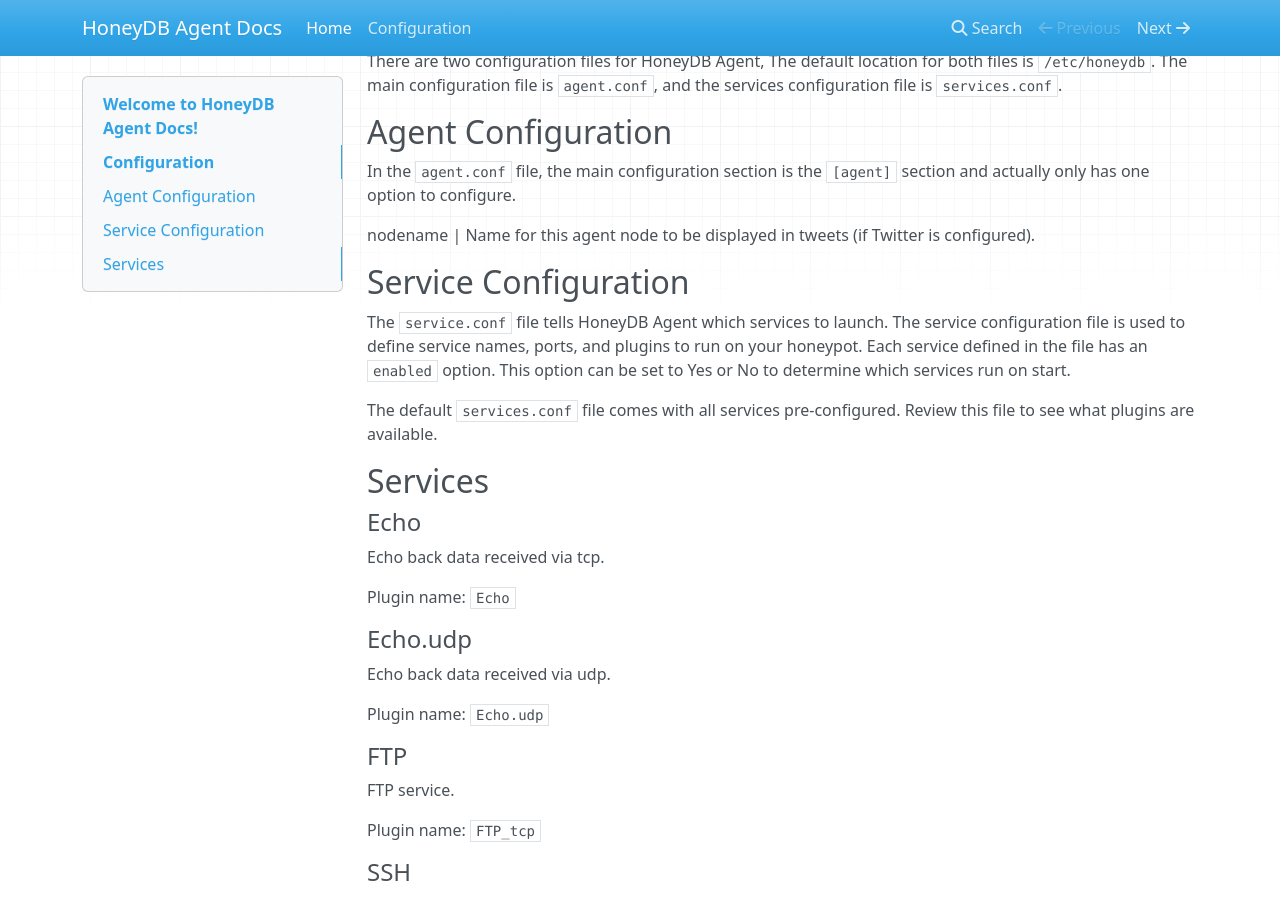
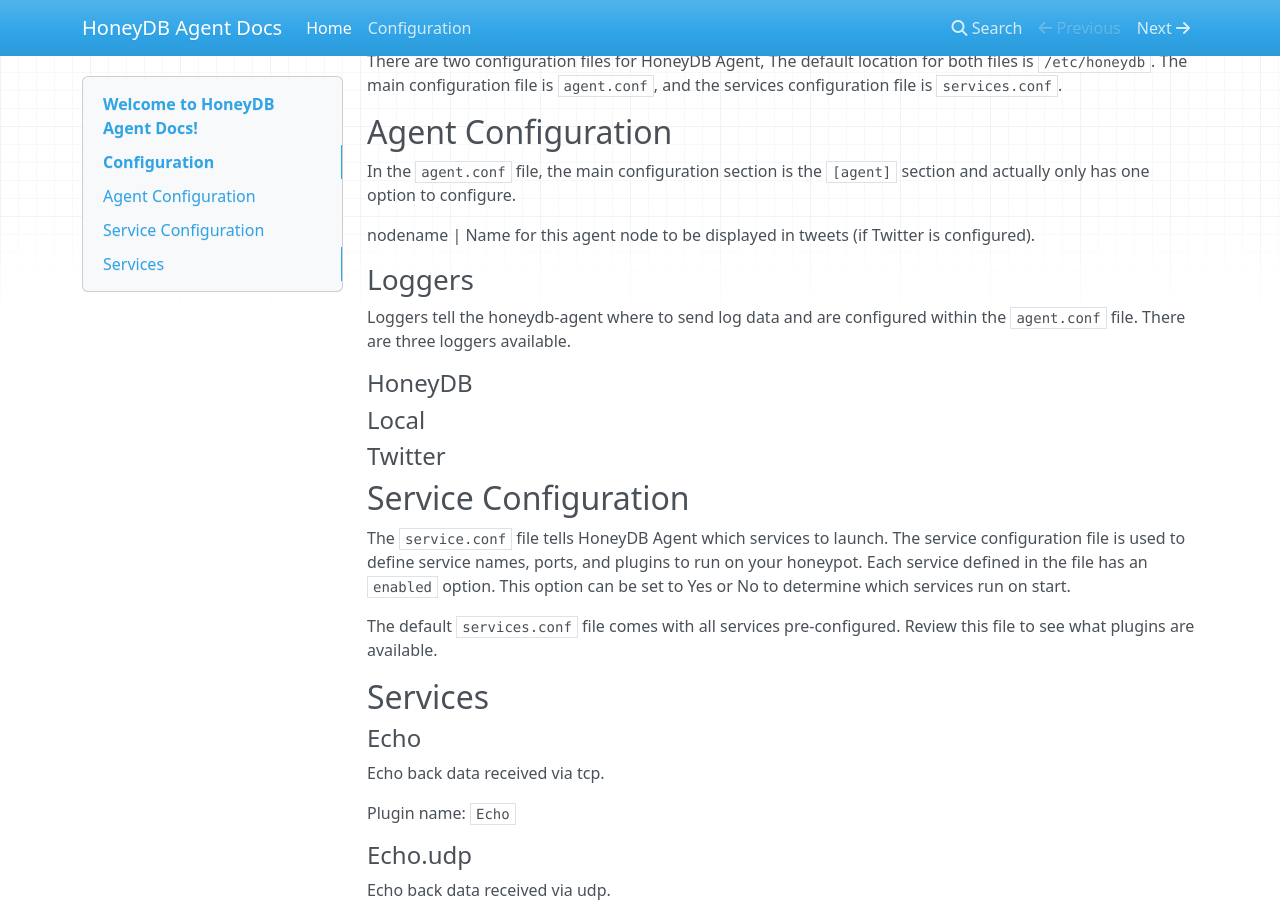
Before and after one commit to honeydbio/honeydb-agent-docs, an MkDocs documentation site: the page built from docs/index.md, in a window 1280 px wide and 900 px high, scrolled down 592 px. Built offline with MkDocs 1.6.1, drawn with Linux system fonts in a browser that asks for light colours; nearby versions of some CDN libraries; old or Windows-style settings are respelled for this version of MkDocs.

Commit message:
Update index.md

```diff
--- a/docs/index.md
+++ b/docs/index.md
@@ -19,6 +19,16 @@
 In the `agent.conf` file, the main configuration section is the `[agent]` section and actually only has one option to configure.
 
 nodename | Name for this agent node to be displayed in tweets (if Twitter is configured).
+
+### Loggers
+
+Loggers tell the honeydb-agent where to send log data and are configured within the `agent.conf` file. There are three loggers available.
+
+#### HoneyDB
+
+#### Local
+
+#### Twitter
 
 ## Service Configuration
 
```
